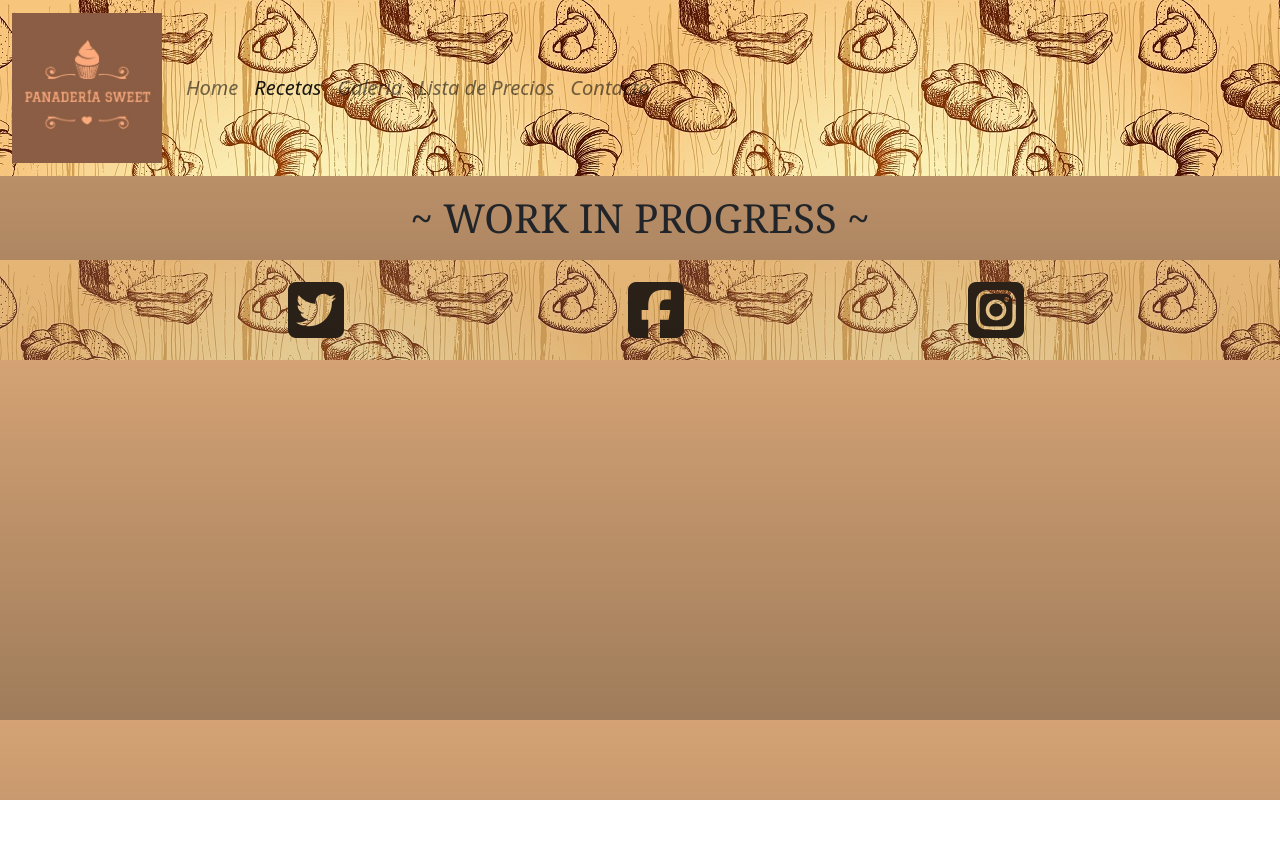
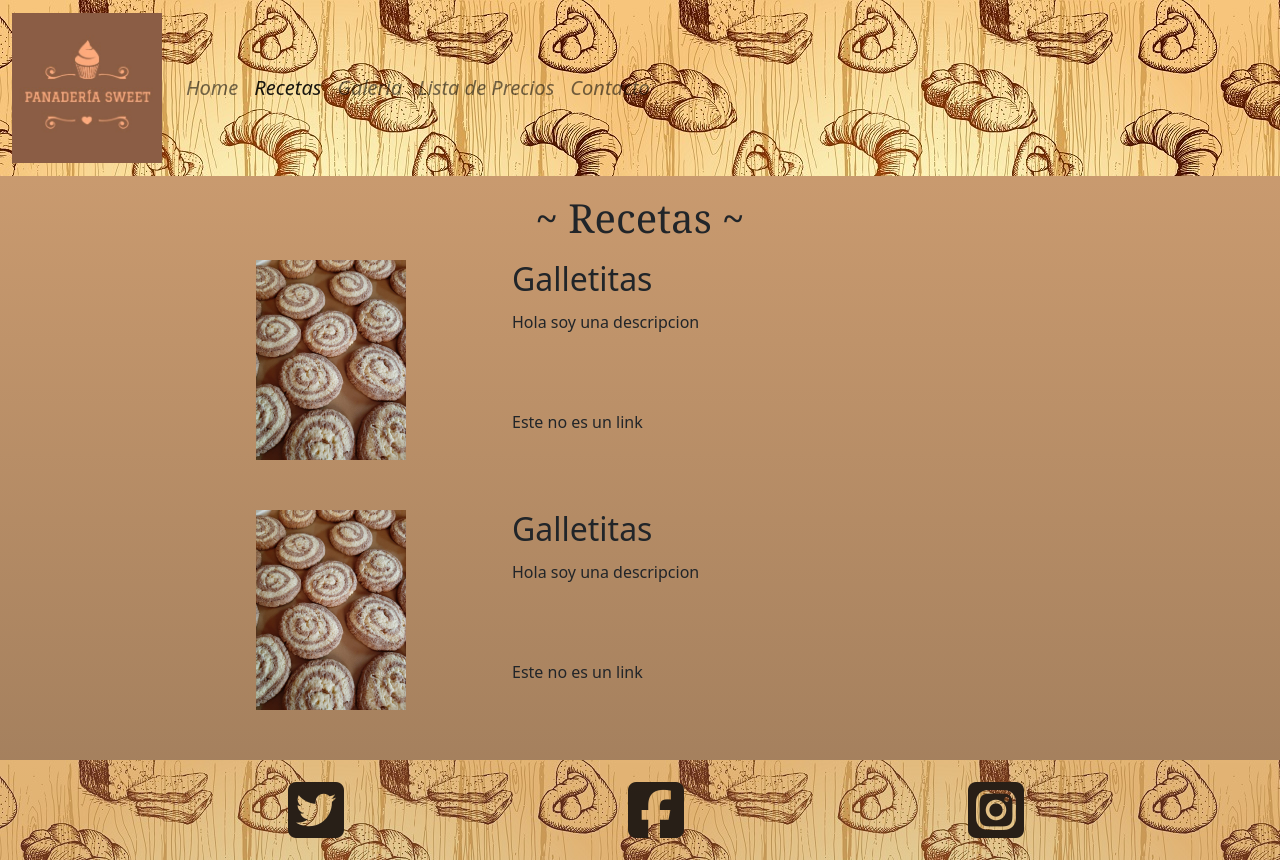
Before and after one commit to NikoSpeed/PanaderiaSweet-Pennisi, a website: page paginas/recetas.html in a window 1280 px wide. Before the commit the page ends 800 px from the top, so only its background shows below. Drawn offline with nearby package versions, Linux system fonts and the light colour scheme.

Commit message:
Agregue estructura a Recetas

```diff
--- a/paginas/recetas.html
+++ b/paginas/recetas.html
@@ -10,7 +10,7 @@
     <link href="https://cdn.jsdelivr.net/npm/bootstrap@5.1.3/dist/css/bootstrap.min.css" rel="stylesheet" integrity="sha384-1BmE4kWBq78iYhFldvKuhfTAU6auU8tT94WrHftjDbrCEXSU1oBoqyl2QvZ6jIW3" crossorigin="anonymous">
     <script src="https://kit.fontawesome.com/38bb9e796c.js" crossorigin="anonymous"></script>
     <link rel="stylesheet" href="../css/main.css">
-    <title>Panaderia Sweet |</title>
+    <title>Panaderia Sweet | Recetas</title>
 </head>
 <body>
     <header class="header">
@@ -44,8 +44,32 @@
             </div>
           </nav>
     </header>
-    <h1 class="text-center my-2">~ WORK IN PROGRESS ~</h1>
+    <div>
+      <h1 class="text-center my-2 titulo-recetas">~ Recetas ~</h1>
+    </div>
+    <section class="grilla-de-recetas">
+    <div class="receta-1">
+      <div class="imagen-receta1">
+        <img src="../imagenes/galeria3.jpg" class="logo-receta1">
+      </div>
+      <div class="titulo-receta1">
+        <h2>Galletitas</h2>
+      </div>
+      <div class="descripcion-receta1"> Hola soy una descripcion </div>
+      <div class="link-a-receta1"> Este no es un link </div>
+      </div>
 
+      <div class="receta-2">
+        <div class="imagen-receta2">
+          <img src="../imagenes/galeria3.jpg" class="logo-receta1">
+        </div>
+        <div class="titulo-receta2">
+          <h2>Galletitas</h2>
+        </div>
+        <div class="descripcion-receta2"> Hola soy una descripcion </div>
+        <div class="link-a-receta2"> Este no es un link </div>
+        </div>
+    </section>
     <footer class="futer">
         <ul class="listafooter">
             <li><a href="https://www.twitter.com/PennisiNicolas" target="_blank"><i class="fa-brands fa-twitter-square fa-4x"></i></a></li>
--- /dev/null
+++ b/scss/components/_recetas.scss
@@ -0,0 +1,35 @@
+.receta-1 {
+    display: grid;
+    grid-template-columns: repeat(5, 1fr);
+    grid-template-rows: repeat(5, 1fr);
+    grid-column-gap: 0px;
+    grid-row-gap: 0px;
+    }
+
+    .imagen-receta1 { grid-area: 1 / 2 / 5 / 3; }
+    .titulo-receta1 { grid-area: 1 / 3 / 2 / 5; }
+    .descripcion-receta1 { grid-area: 2 / 3 / 4 / 5; }
+    .link-a-receta1 { grid-area: 4 / 3 / 5 / 5; }
+
+    .receta-2 {
+        display: grid;
+        grid-template-columns: repeat(5, 1fr);
+        grid-template-rows: repeat(5, 1fr);
+        grid-column-gap: 0px;
+        grid-row-gap: 0px;
+        }
+
+        .imagen-receta2 { grid-area: 1 / 2 / 5 / 3; }
+        .titulo-receta2 { grid-area: 1 / 3 / 2 / 5; }
+        .descripcion-receta2 { grid-area: 2 / 3 / 4 / 5; }
+        .link-a-receta2 { grid-area: 4 / 3 / 5 / 5; }
+
+    /* Imagenes */
+.logo-receta1{
+    height: 200px;
+}
+
+    /* Titulos */
+.titulo-receta1{
+
+}
--- a/scss/main.scss
+++ b/scss/main.scss
@@ -3,3 +3,4 @@
 @import "./components/header";
 @import "./components/footer";
 @import "./components/index";
+@import "./components/recetas";
```
Also changed, not shown: css/main.css.
